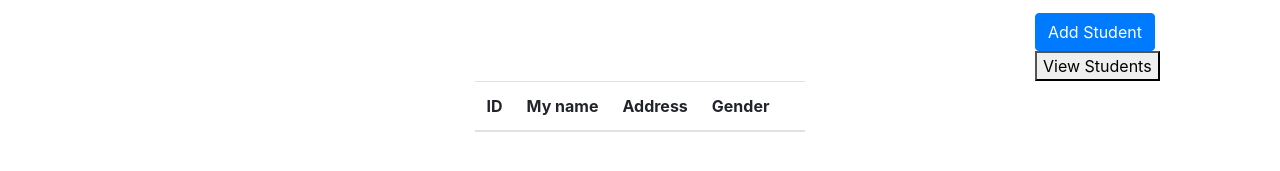
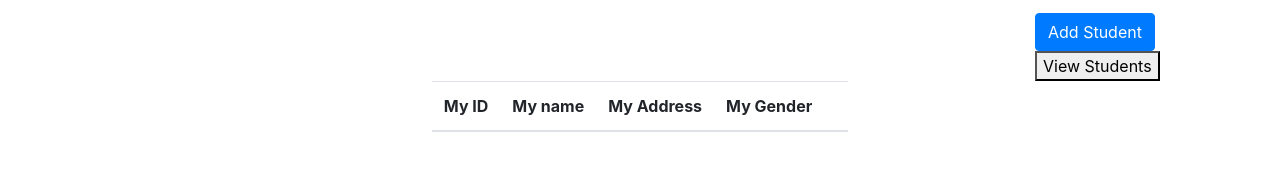
Before and after one commit to Yeminthant344/Project-part2, a website: page public/index.html in a window 1280 px wide. Shown: the part 397-568 px from the top of the page. Drawn offline with nearby package versions, Linux system fonts and the light colour scheme.

Commit message:
Update index.html

```diff
--- a/public/index.html
+++ b/public/index.html
@@ -47,10 +47,10 @@
                     <table class="table table-striped table-striped-custom">
                         <thead>
                             <tr>
-                                <th>ID</th>
+                                <th>My ID</th>
                                 <th>My name</th>
-                                <th>Address</th>
-                                <th>Gender</th>
+                                <th> My Address</th>
+                                <th> My Gender</th>
                                 <th></th>
                             </tr>
                         </thead>
```
